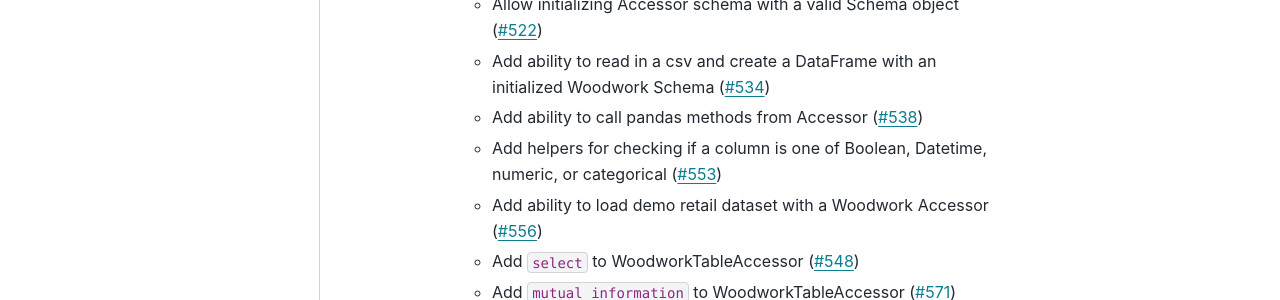
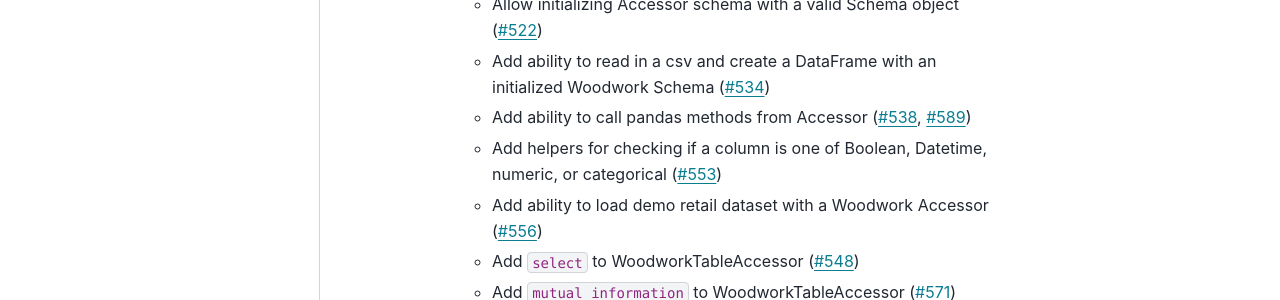
Before and after one commit to alteryx/woodwork, a Sphinx documentation site: the page built from docs/source/release_notes.rst, in a window 1280 px wide and 900 px high. Shown: the part 395-695 px from the top of the window. Built offline with Sphinx 7.4.7 and the PyData theme 0.15.4, drawn with Linux system fonts in a browser that asks for light colours; comment, search, counter and statistics services are not loaded.

Commit message:
update release notes

```diff
--- a/docs/source/release_notes.rst
+++ b/docs/source/release_notes.rst
@@ -9,7 +9,7 @@
         * Add WoodworkTableAccessor class that performs type inference and stores Schema (:pr:`514`)
         * Allow initializing Accessor schema with a valid Schema object (:pr:`522`)
         * Add ability to read in a csv and create a DataFrame with an initialized Woodwork Schema (:pr:`534`)
-        * Add ability to call pandas methods from Accessor (:pr:`538`)
+        * Add ability to call pandas methods from Accessor (:pr:`538`, :pr:`589`)
         * Add helpers for checking if a column is one of Boolean, Datetime, numeric, or categorical (:pr:`553`)
         * Add ability to load demo retail dataset with a Woodwork Accessor (:pr:`556`)
         * Add ``select`` to WoodworkTableAccessor (:pr:`548`)
@@ -18,6 +18,7 @@
         * Add semantic tag update methods to column accessor (:pr:`573`)
         * Add ``describe`` and ``describe_dict`` to WoodworkTableAccessor (:pr:`579`)
         * Add ``init_series`` util function for initializing a series with dtype change (:pr:`581`)
+
     * Fixes
     * Changes
         * Avoid calculating mutualinfo for non-unique columns (:pr:`563`)
```
